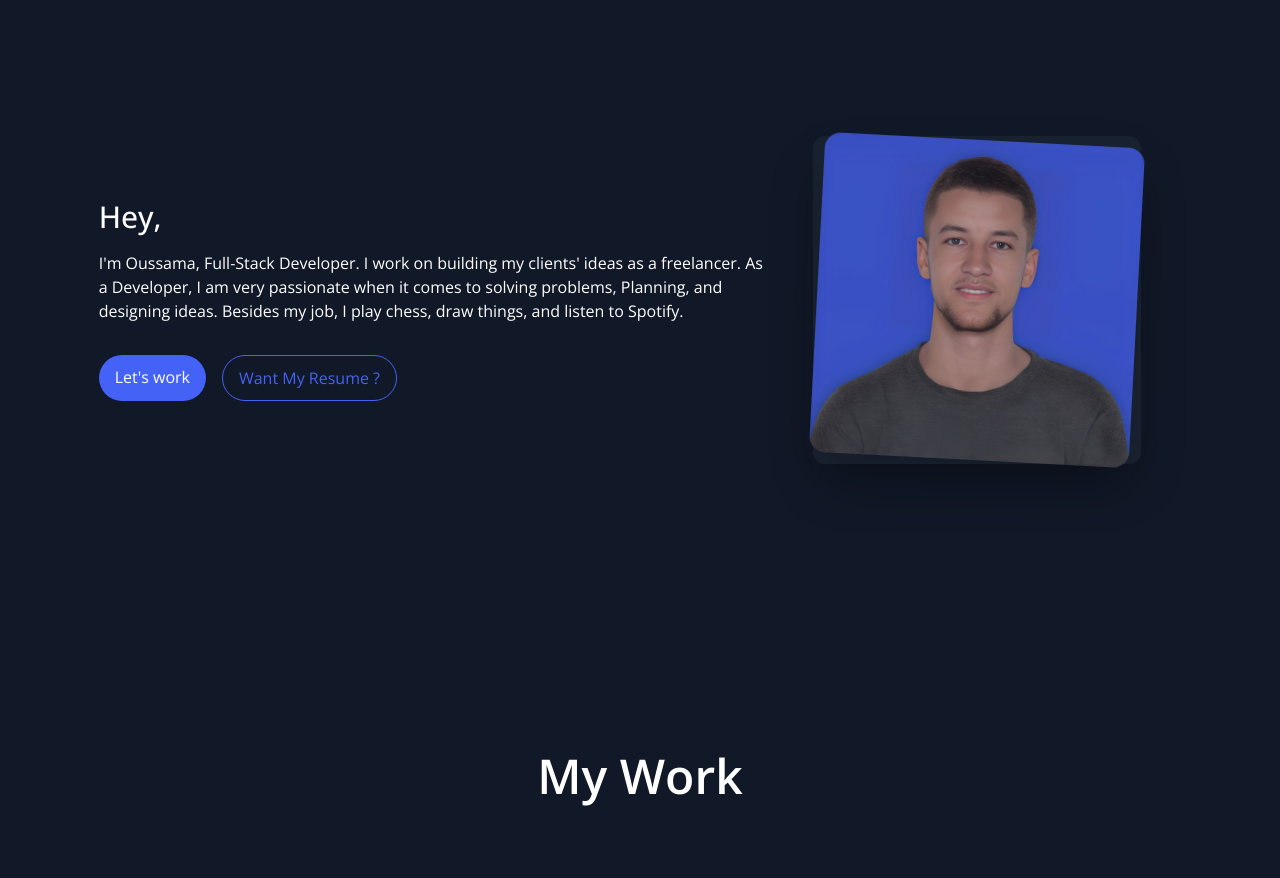
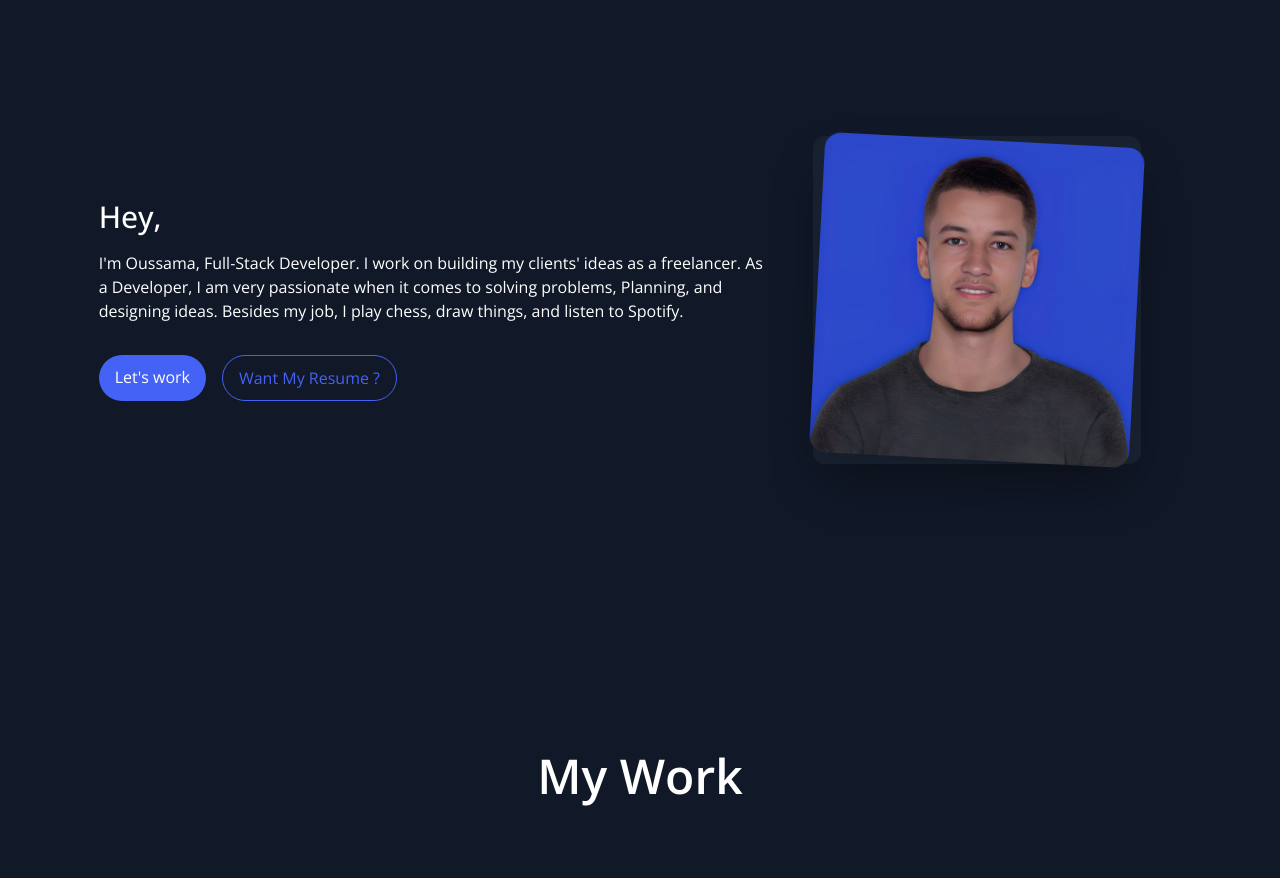
Before and after one commit to ojpro/portfolio-v2, a Next.js app: page / in a window 1280 px wide. Shown: the part 1100-1978 px from the top of the page. Built offline with nearby package versions, Linux system fonts and the light colour scheme.

Commit message:
🖼 added more contrast to my picture.

```diff
--- a/src/components/partials/sections/About.tsx
+++ b/src/components/partials/sections/About.tsx
@@ -35,7 +35,7 @@ export default function About() {
                         <div
                             className="relative bg-gray-800 backdrop-blur-md dark:bg-opacity-60 hover:dark:bg-opacity-80 rounded-xl p-1 hover:rotate-2 shadow-2xl m-10">
                             <Image src={MyPicture}
-                                   className="w-80 h-fit rounded-2xl rotate-3 hover:-rotate-6 shadow-2xl backdrop-blur-md md:opacity-75 hover:opacity-100 hover:scale-105"
+                                   className="w-80 h-fit rounded-2xl rotate-3 hover:-rotate-6 shadow-2xl backdrop-blur-md md:opacity-75 hover:opacity-100 hover:scale-105 contrast-125"
                                    alt="My Picture"/>
                         </div>
                     </div>
```
